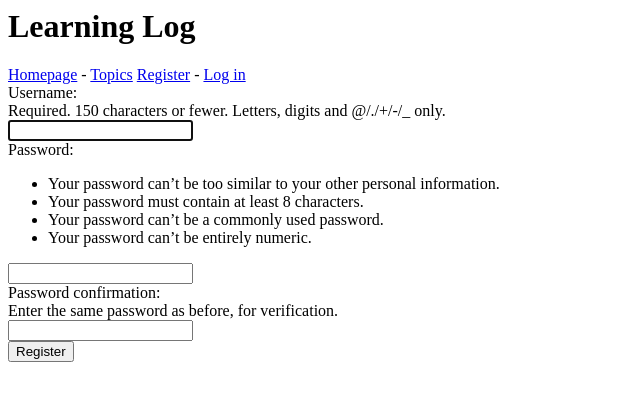
After one commit to thiolivrr/Python, a Django app: page /accounts/register/ in a window 1280 px wide. The commit adds this page. Shown: the top 401 px of the page, without its empty margins (0-640 px from the left). Run offline with Django 5.2, Linux system fonts and the light colour scheme.

Commit message:
users auth

```diff
--- /dev/null
+++ b/Projects/learning_log/accounts/templates/registration/register.html
@@ -0,0 +1,12 @@
+{% extends "learning_logs/base.html" %}
+
+{% block content %}
+
+    <form action="{% url 'accounts:register' %}" method='post'>
+        {% csrf_token %}
+        {{ form.as_div }}
+
+        <button name="submit">Register</button>
+    </form>
+
+{% endblock content %}
--- a/Projects/learning_log/accounts/urls.py
+++ b/Projects/learning_log/accounts/urls.py
@@ -1,7 +1,12 @@
 """Defines URL patterns for accounts."""
 from django.urls import path, include
+from . import views
+
 app_name = 'accounts'
+
 urlpatterns = [
- # Include default auth urls.
- path('', include('django.contrib.auth.urls')),
+    # Include default auth urls.
+    path('', include('django.contrib.auth.urls')),
+    # Registration page.
+    path('register/', views.register, name='register'),
 ]
--- a/Projects/learning_log/accounts/views.py
+++ b/Projects/learning_log/accounts/views.py
@@ -1,3 +1,22 @@
-from django.shortcuts import render
+from django.shortcuts import render, redirect
+from django.contrib.auth import login
+from django.contrib.auth.forms import UserCreationForm
 
-# Create your views here.
+def register(request):
+    """Register a new user."""
+    if request.method != 'POST':
+        # Display blank registration form.
+        form = UserCreationForm()
+    else:
+        # Process completed form.
+        form = UserCreationForm(data=request.POST)
+
+        if form.is_valid():
+            new_user = form.save()
+            # Log the user in and then redirect to home page.
+            login(request, new_user)
+            return redirect('learning_logs:index')
+
+    # Display a blank or invalid form.
+    context = {'form': form}
+    return render(request, 'registration/register.html', context)
--- a/Projects/learning_log/learning_logs/models.py
+++ b/Projects/learning_log/learning_logs/models.py
@@ -1,4 +1,5 @@
 from django.db import models
+from django.contrib.auth.models import User
 
 # Create your models here.
 
@@ -6,6 +7,7 @@ class Topic(models.Model):
     """A topic the user is learning about."""
     text = models.CharField(max_length=200)
     date_added = models.DateTimeField(auto_now_add=True)
+    owner = models.ForeignKey(User, on_delete=models.CASCADE)
 
     def __str__(self):
         """Return a string representation of the model."""
--- a/Projects/learning_log/learning_logs/templates/learning_logs/base.html
+++ b/Projects/learning_log/learning_logs/templates/learning_logs/base.html
@@ -5,8 +5,17 @@
     {% if user.is_authenticated %}
         Hello, {{ user.username }}.
     {% else %}
+        <a href="{% url 'accounts:register' %}">Register</a> -
         <a href="{% url 'accounts:login' %}">Log in</a>
     {% endif %}
 </header>
 
 {% block content %}{% endblock content %}
+
+{% if user.is_authenticated %}
+    <hr />
+    <form action="{% url 'accounts:logout' %}" method='post'>
+        {% csrf_token %}
+        <button name='submit'>Log out</button>
+    </form>
+{% endif %}
--- a/Projects/learning_log/learning_logs/templates/learning_logs/index.html
+++ b/Projects/learning_log/learning_logs/templates/learning_logs/index.html
@@ -81,7 +81,7 @@
 <body>
 
     <header>
-        <h1>Learning Logs</h1>
+        <h1 style="color: white">Learning Logs</h1>
     </header>
 
     <nav>
@@ -93,7 +93,6 @@
     <section id="home">
         <h2>Welcome to Learning Logs!</h2>
         <p>Document your learning journey, reflect on your experiences, and track your progress with Learning Logs. Start logging today!</p>
-        <a href="#logs" class="cta-button">Start Logging</a>
     </section>
 
     <footer>
--- a/Projects/learning_log/ll_project/settings.py
+++ b/Projects/learning_log/ll_project/settings.py
@@ -128,3 +128,5 @@ STATIC_URL = 'static/'
 DEFAULT_AUTO_FIELD = 'django.db.models.BigAutoField'
 
 LOGIN_REDIRECT_URL = 'learning_logs:index'
+LOGOUT_REDIRECT_URL = 'learning_logs:index'
+LOGIN_URL = 'accounts:login'
```
Also changed, not shown: Projects/learning_log/learning_logs/views.py (+20 -3 lines), Projects/learning_log/db.sqlite3, Projects/learning_log/learning_logs/migrations/0003_topic_owner.py (added).
